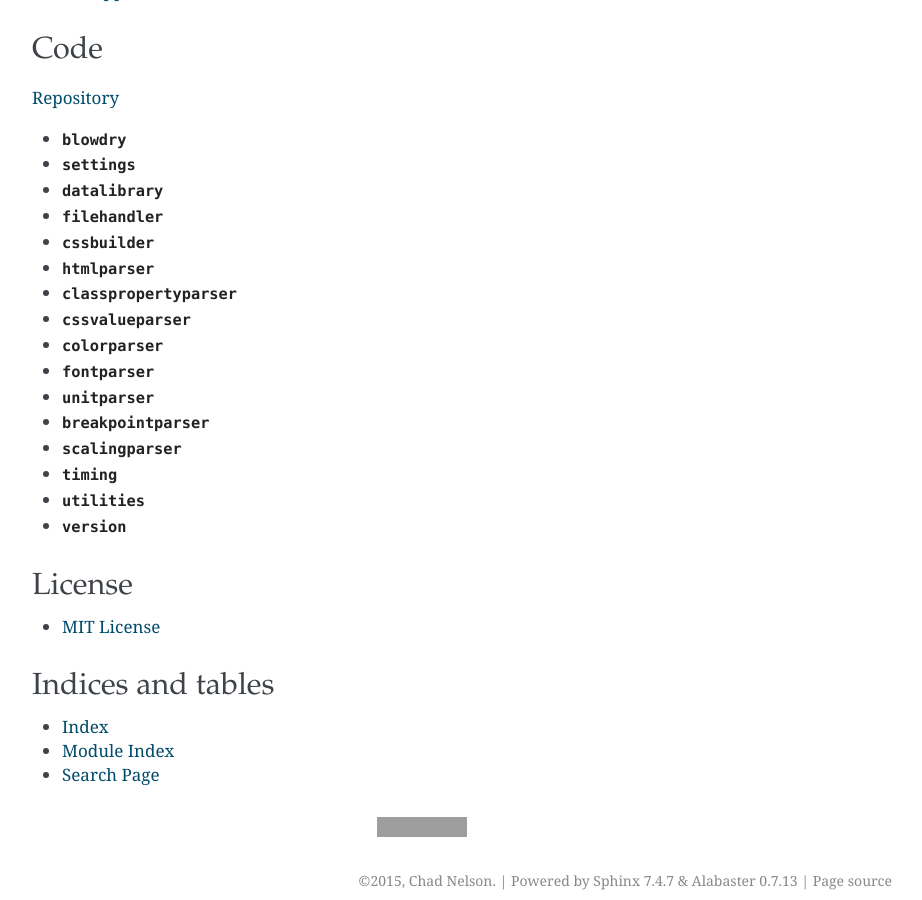
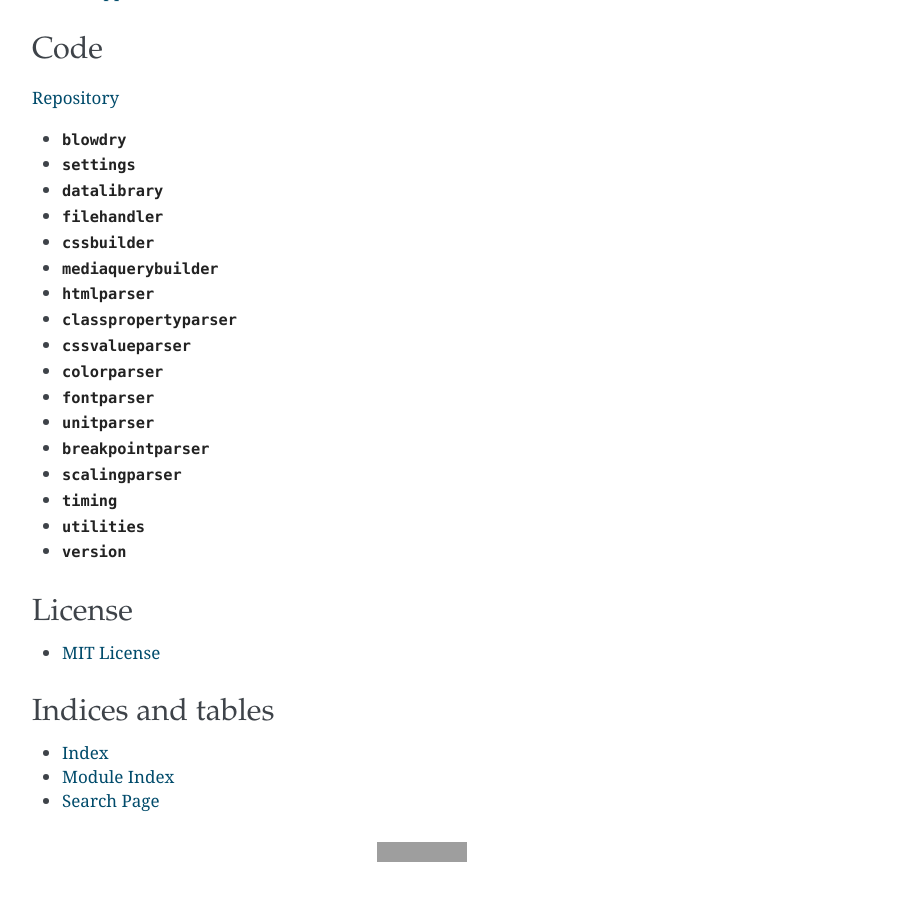
Before and after one commit to nueverest/blowdrycss, a Sphinx documentation site: the page built from docs/index.rst, in a window 1280 px wide and 900 px high, scrolled down 738 px. Shown: the whole window, without its empty margins (218-1140 px from the left). Built offline with Sphinx 7.4.7, drawn with Linux system fonts in a browser that asks for light colours; grey boxes are pictures that could not be loaded.

Commit message:
Added mediaquerybuilder docs.

```diff
--- a/docs/code.rst
+++ b/docs/code.rst
@@ -33,6 +33,14 @@
 .. automodule:: cssbuilder
 
 ____
+
+``mediaquerybuilder``
+---------------------
+
+.. automodule:: mediaquerybuilder
+
+____
+
 
 ``htmlparser``
 --------------
```
